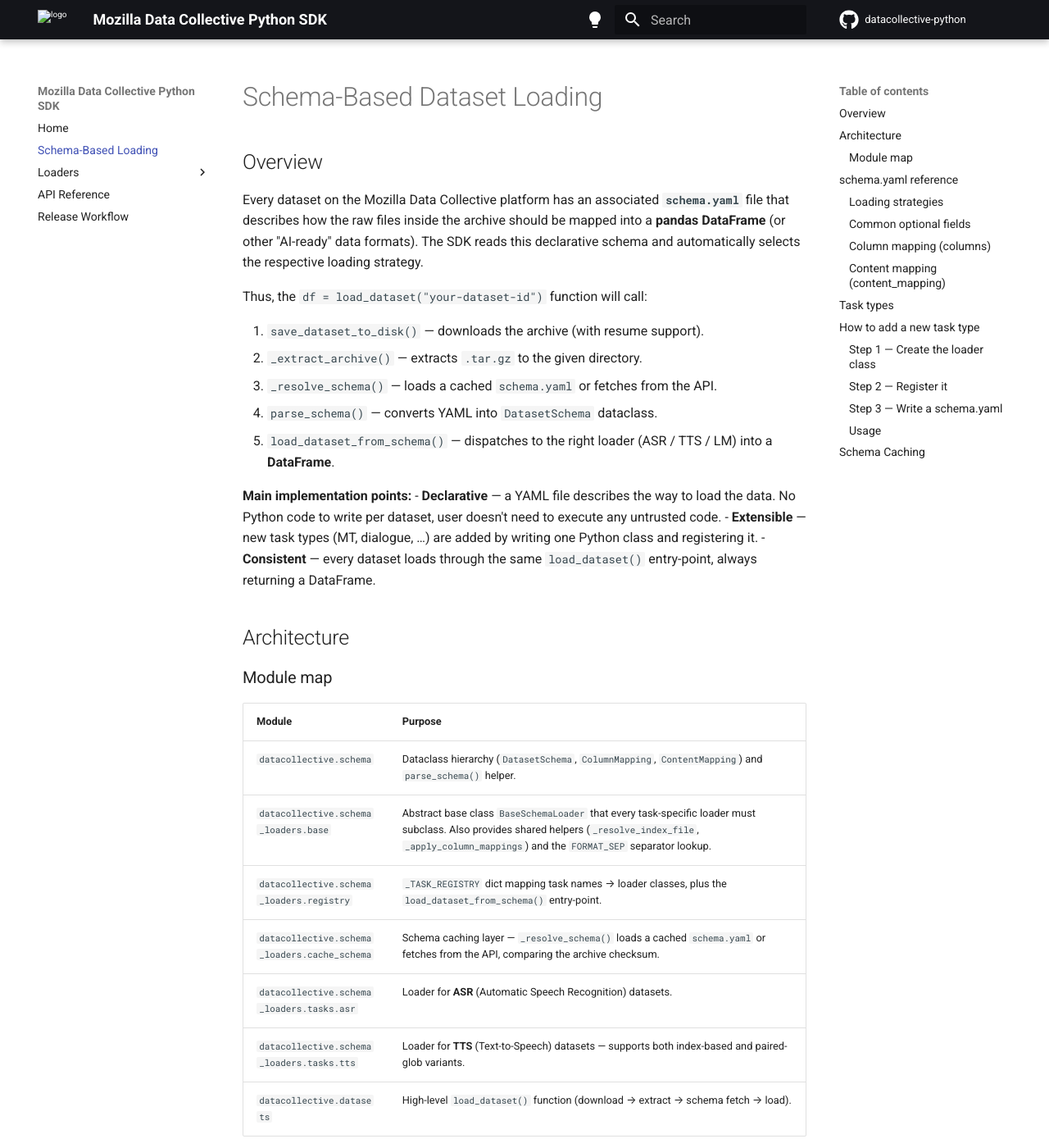
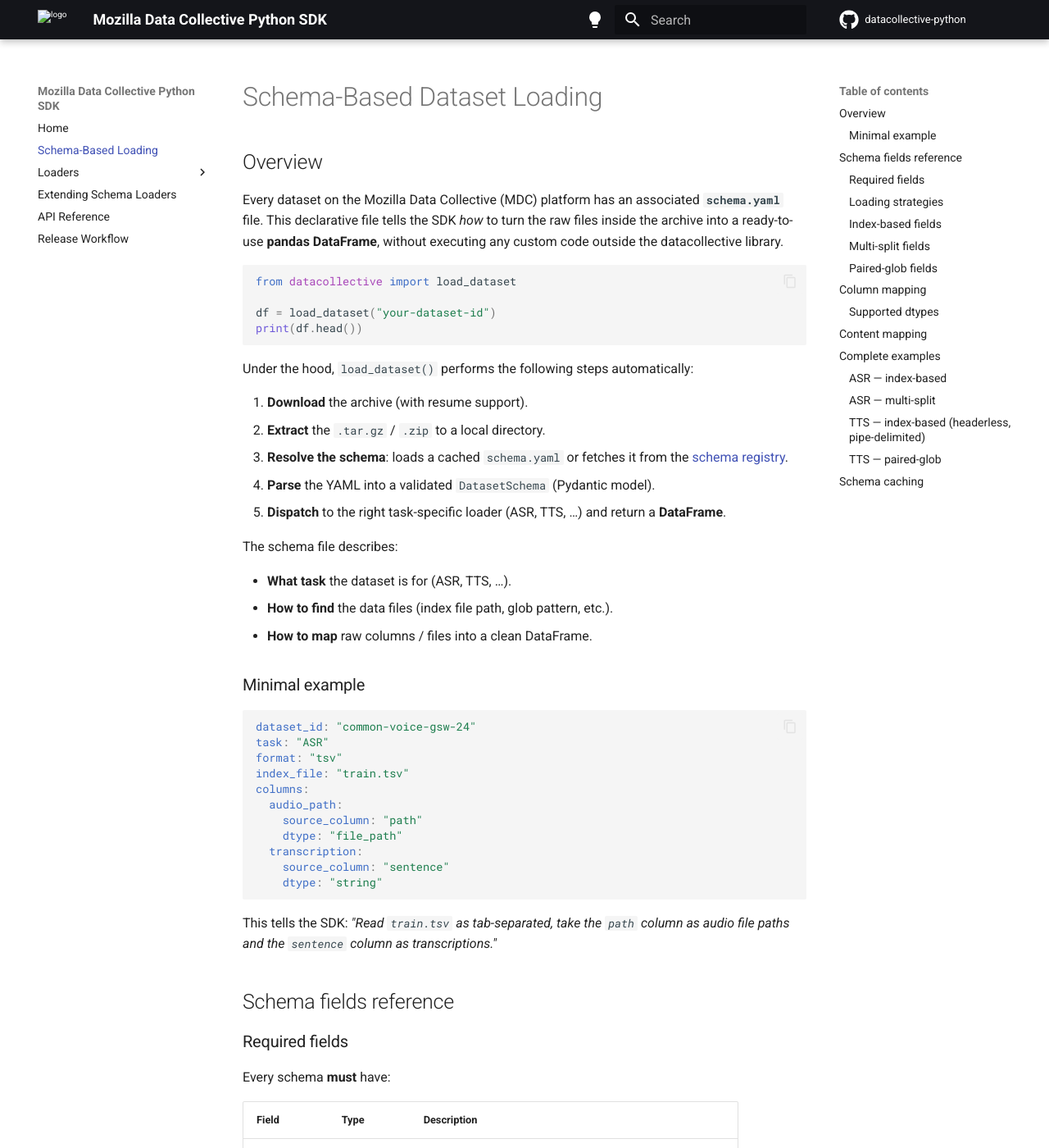
Before and after one commit to Mozilla-Data-Collective/datacollective-python, an MkDocs documentation site: the page built from docs/schema_parse.md, in a window 1280 px wide and 1400 px high. Shown: the whole window at 82% size. Built offline with MkDocs 1.6.1 and Material for MkDocs 9.7.7, drawn with Linux system fonts in a browser that asks for light colours; comment, search, counter and statistics services are not loaded; some of the changed text lies outside the part shown.

Commit message:
Better docs

````diff
--- /dev/null
+++ b/docs/extend_the_schemas.md
@@ -0,0 +1,231 @@
+# Extending the Schema Loaders
+
+This guide is for **SDK contributors** and **dataset owners** who want to add
+support for new task types, extend existing loading strategies, or write a
+`schema.yaml` for a new dataset.
+
+## 1. How to add a new task type
+
+Adding support for a new task (e.g. **MT** — Machine Translation) takes three
+steps.
+
+### Step 1 — Create the loader class
+
+Create a new file under `src/datacollective/schema_loaders/tasks/`, e.g.
+`mt.py`:
+
+```python
+from __future__ import annotations
+
+from pathlib import Path
+
+import pandas as pd
+
+from datacollective.schema import DatasetSchema
+from datacollective.schema_loaders.base import BaseSchemaLoader
+
+
+class MTLoader(BaseSchemaLoader):
+    """Load a machine-translation dataset."""
+
+    def __init__(self, schema: DatasetSchema, extract_dir: Path) -> None:
+        super().__init__(schema, extract_dir)
+        # Validate required schema fields
+        if not schema.index_file:
+            raise ValueError("MT schema must specify 'index_file'")
+        if not schema.format:
+            raise ValueError("MT schema must specify 'format'")
+        if not schema.columns:
+            raise ValueError("MT schema must specify 'columns'")
+
+    def load(self) -> pd.DataFrame:
+        # BaseSchemaLoader provides _load_index_file() and
+        # _apply_column_mappings() for index-based loading.
+        raw_df = self._load_index_file()
+        return self._apply_column_mappings(raw_df)
+```
+
+`BaseSchemaLoader` provides shared helpers you can reuse:
+
+| Method | Purpose |
+|---|---|
+| `_load_index_file()` | Read the index file (CSV / TSV / pipe) into a raw DataFrame. |
+| `_resolve_index_file()` | Find the index file recursively and return the shallowest match. |
+| `_apply_column_mappings()` | Rename and convert columns according to the `columns` schema field. |
+
+### Step 2 — Register the loader
+
+In `src/datacollective/schema_loaders/registry.py`, import your class and add
+it to `_TASK_REGISTRY`:
+
+```python
+from datacollective.schema_loaders.tasks.mt import MTLoader
+
+_TASK_REGISTRY: dict[str, Type[BaseSchemaLoader]] = {
+    "ASR": ASRLoader,
+    "TTS": TTSLoader,
+    "MT":  MTLoader,      # ← new
+}
+```
+
+The registry key **must** be uppercase (the SDK normalises the `task` field to
+upper case during parsing).
+
+### Step 3 — Write tests
+
+Add a test file `tests/test_mt_loader.py` that exercises your loader with
+synthetic data. Follow the existing test patterns in `tests/`.
+
+---
+
+## 2. How to extend or update existing tasks / strategies
+
+### Adding a new strategy to an existing task
+
+Strategies are identified by the `root_strategy` field in the schema. The
+strategy constants are defined in
+`datacollective.schema_loaders.base`:
+
+| Constant | Value | Used by |
+|---|---|---|
+| `STRATEGY_MULTI_SPLIT` | `"multi_split"` | ASR |
+| `STRATEGY_PAIRED_GLOB` | `"paired_glob"` | TTS |
+| `STRATEGY_GLOB` | `"glob"` | *(available for future use)* |
+
+To add a new strategy:
+
+1. **Define a constant** in `base.py` (e.g. `STRATEGY_ALIGNED = "aligned"`).
+2. **Export it** from `schema_loaders/__init__.py`.
+3. **Add a branch** in the relevant loader's `load()` method:
+
+```python
+from datacollective.schema_loaders.base import STRATEGY_ALIGNED
+
+class ASRLoader(BaseSchemaLoader):
+    def load(self) -> pd.DataFrame:
+        if self.schema.root_strategy == STRATEGY_ALIGNED:
+            return self._load_aligned()
+        if self.schema.root_strategy == STRATEGY_MULTI_SPLIT:
+            return self._load_multi_split()
+        return self._load_index_based()
+```
+
+4. **Add any new schema fields** to the `DatasetSchema` Pydantic model in
+   `schema.py` and update the `known_keys` set in `parse_schema()`.
+
+### Adding new fields to the schema
+
+The `DatasetSchema` model lives in `src/datacollective/schema.py`. To add a
+new field:
+
+1. Add it to the `DatasetSchema` class with a sensible default:
+
+```python
+class DatasetSchema(BaseModel):
+    # ...existing fields...
+    my_new_field: str | None = None
+```
+
+2. Add the key to the `known_keys` set in `parse_schema()` so it is not
+   captured in `extra`:
+
+```python
+known_keys = {
+    # ...existing keys...
+    "my_new_field",
+}
+```
+
+3. Wire the field into the `DatasetSchema(...)` constructor call at the bottom
+   of `parse_schema()`.
+
+The `to_yaml_dict()` method uses `model_dump(exclude_defaults=True)`, so new
+fields with default values will only appear in the serialised YAML when
+explicitly set.
+
+---
+
+## 3. How to create a `schema.yaml` for a dataset
+
+If you are a **dataset owner** and want your dataset to be loadable via
+`load_dataset()`, you need to write a `schema.yaml` and submit it to the
+[dataset schema registry](https://github.com/Mozilla-Data-Collective/dataset-schema-registry).
+
+### Step-by-step
+
+1. **Inspect your archive.** Extract it and understand the file layout:
+   - Is there a CSV / TSV index file? → Use the **index-based** strategy.
+   - Are there separate files per split? → Use **multi-split**.
+   - Are there paired text + audio files? → Use **paired-glob**.
+
+2. **Identify your task type.** Pick the task that matches your data (ASR,
+   TTS, etc.).  Run `datacollective.schema_loaders.registry.get_task_loader("ASR")`
+   to check if the task is already supported.
+
+3. **Write the schema.**  Start from a minimal template:
+
+```yaml
+dataset_id: "your-dataset-id"   # must match the MDC dataset ID
+task: "ASR"                       # or "TTS", etc.
+format: "tsv"
+index_file: "metadata.tsv"
+columns:
+  audio_path:
+    source_column: "audio"
+    dtype: "file_path"
+  transcription:
+    source_column: "text"
+    dtype: "string"
+```
+
+4. **Test locally.** Place the `schema.yaml` in your extracted dataset
+   directory and try loading:
+
+```python
+from pathlib import Path
+from datacollective.schema import parse_schema
+from datacollective.schema_loaders.registry import load_dataset_from_schema
+
+schema = parse_schema(Path("path/to/schema.yaml"))
+df = load_dataset_from_schema(schema, extract_dir=Path("path/to/extracted/"))
+print(df.head())
+```
+
+5. **Submit to the registry.** Open a pull request to the
+   [dataset-schema-registry](https://github.com/Mozilla-Data-Collective/dataset-schema-registry)
+   repository adding your `schema.yaml` under `registry/<your-dataset-id>/schema.yaml`.
+
+### Schema field reference
+
+See the [Schema-Based Loading](schema_parse.md) page for the full field
+reference, column mapping syntax, and complete examples.
+
+---
+
+## Architecture overview
+
+### Module map
+
+| Module | Purpose |
+|---|---|
+| `datacollective.schema` | Pydantic models (`DatasetSchema`, `ColumnMapping`, `ContentMapping`) and `parse_schema()` helper. |
+| `datacollective.schema_loaders.base` | Abstract base class `BaseSchemaLoader`, shared helpers (`_load_index_file`, `_resolve_index_file`, `_apply_column_mappings`), format separators (`FORMAT_SEP`), and strategy constants (`STRATEGY_*`). |
+| `datacollective.schema_loaders.registry` | `_TASK_REGISTRY` dict mapping task names → loader classes, plus the `load_dataset_from_schema()` entry-point. |
+| `datacollective.schema_loaders.cache_schema` | Schema caching layer — `_resolve_schema()` loads a cached `schema.yaml` or fetches from the API, comparing the archive checksum. |
+| `datacollective.schema_loaders.tasks.asr` | Loader for **ASR** datasets (index-based and multi-split strategies). |
+| `datacollective.schema_loaders.tasks.tts` | Loader for **TTS** datasets (index-based and paired-glob strategies). |
+| `datacollective.datasets` | High-level `load_dataset()` function (download → extract → schema → load). |
+
+### Data flow
+
+```
+load_dataset("id")
+  ├── save_dataset_to_disk()       → downloads archive
+  ├── _extract_archive()           → extracts to local dir
+  ├── _resolve_schema()            → cached or remote schema.yaml
+  │     ├── parse_schema()         → DatasetSchema (Pydantic)
+  │     └── _save_schema_to_disk() → caches with checksum
+  └── load_dataset_from_schema()
+        ├── get_task_loader()      → looks up _TASK_REGISTRY
+        └── loader.load()          → returns pd.DataFrame
+```
--- a/docs/schema_parse.md
+++ b/docs/schema_parse.md
@@ -2,221 +2,247 @@
 
 ## Overview
 
-Every dataset on the Mozilla Data Collective platform has an
-associated **`schema.yaml`** file that describes how the raw files inside the
-archive should be mapped into a **pandas DataFrame** (or other "AI-ready" data formats).  The SDK reads this declarative schema and
-automatically selects the respective loading strategy.
+Every dataset on the Mozilla Data Collective (MDC) platform has an
+associated **`schema.yaml`** file. This declarative file tells the SDK *how* to
+turn the raw files inside the archive into a ready-to-use **pandas DataFrame**,
+without executing any custom code outside the datacollective library.
 
-Thus, the `df = load_dataset("your-dataset-id")` function will call:
+```python
+from datacollective import load_dataset
 
-1. `save_dataset_to_disk()` — downloads the archive (with resume support).
-2. `_extract_archive()` — extracts `.tar.gz` to the given directory.
-3. `_resolve_schema()` — loads a cached `schema.yaml` or fetches from the API.
-4. `parse_schema()` — converts YAML into `DatasetSchema` dataclass.
-5. `load_dataset_from_schema()` — dispatches to the right loader (ASR / TTS / LM) into a **DataFrame**.
+df = load_dataset("your-dataset-id")
+print(df.head())
+```
+
+Under the hood, `load_dataset()` performs the following steps automatically:
+
+1. **Download** the archive (with resume support).
+2. **Extract** the `.tar.gz` / `.zip` to a local directory.
+3. **Resolve the schema**: loads a cached `schema.yaml` or fetches it from
+   the [schema registry](https://github.com/Mozilla-Data-Collective/dataset-schema-registry).
+4. **Parse** the YAML into a validated `DatasetSchema` (Pydantic model).
+5. **Dispatch** to the right task-specific loader (ASR, TTS, …) and return a
+   **DataFrame**.
+
+The schema file describes:
+
+- **What task** the dataset is for (ASR, TTS, …).
+- **How to find** the data files (index file path, glob pattern, etc.).
+- **How to map** raw columns / files into a clean DataFrame.
+
+### Minimal example
+
+```yaml
+dataset_id: "common-voice-gsw-24"
+task: "ASR"
+format: "tsv"
+index_file: "train.tsv"
+columns:
+  audio_path:
+    source_column: "path"
+    dtype: "file_path"
+  transcription:
+    source_column: "sentence"
+    dtype: "string"
+```
+
+This tells the SDK: *"Read `train.tsv` as tab-separated, take the `path`
+column as audio file paths and the `sentence` column as transcriptions."*
 
 
-**Main implementation points:**
-- **Declarative** — a YAML file describes the way to load the data. No Python code to write per
-  dataset, user doesn't need to execute any untrusted code.
-- **Extensible** — new task types (MT, dialogue, …) are added by writing one
-  Python class and registering it.
-- **Consistent** — every dataset loads through the same `load_dataset()` entry-point, always returning a DataFrame.
+## Schema fields reference
 
+### Required fields
 
+Every schema **must** have:
 
-## Architecture
-
-### Module map
-
-| Module | Purpose |
-|---|---|
-| `datacollective.schema` | Dataclass hierarchy (`DatasetSchema`, `ColumnMapping`, `ContentMapping`) and `parse_schema()` helper. |
-| `datacollective.schema_loaders.base` | Abstract base class `BaseSchemaLoader` that every task-specific loader must subclass. Also provides shared helpers (`_resolve_index_file`, `_apply_column_mappings`) and the `FORMAT_SEP` separator lookup. |
-| `datacollective.schema_loaders.registry` | `_TASK_REGISTRY` dict mapping task names → loader classes, plus the `load_dataset_from_schema()` entry-point. |
-| `datacollective.schema_loaders.cache_schema` | Schema caching layer — `_resolve_schema()` loads a cached `schema.yaml` or fetches from the API, comparing the archive checksum. |
-| `datacollective.schema_loaders.tasks.asr` | Loader for **ASR** (Automatic Speech Recognition) datasets. |
-| `datacollective.schema_loaders.tasks.tts` | Loader for **TTS** (Text-to-Speech) datasets — supports both index-based and paired-glob variants. |
-| `datacollective.datasets` | High-level `load_dataset()` function (download → extract → schema fetch → load). |
-
-
-## `schema.yaml` reference
-
-Every schema **must** have two fields:
-
-| Field | Type | Description |
-|---|---|---|
-| `dataset_id` | `str` | Unique dataset identifier on MDC. |
-| `task` | `str` | Task type |
-
-All other fields depend on the **loading strategy** used by the task.
+| Field | Type | Description                                                         |
+|---|---|---------------------------------------------------------------------|
+| `dataset_id` | `str` | Unique dataset identifier on MDC.                                   |
+| `task` | `str` | Task type: determines which loader is used (e.g. `"ASR"`, `"TTS"`). |
 
 ### Loading strategies
 
-There are two strategies, determined by the schema fields that are present:
+The remaining fields depend on which **strategy** the dataset uses.  The
+strategy is inferred from the fields present in the schema:
 
-| Strategy | When to use | Key fields |
-|---|---|---|
-| **Index-based** | A metadata file (CSV/TSV/pipe) lists each sample with columns you map to logical names. | `format`, `index_file`, `columns`, optionally `base_audio_path`, `separator`, `has_header`, `encoding`. |
-| **Glob-based** | No single index file — the loader scans the directory tree for files matching a pattern. | `root_strategy`, `file_pattern`, and either `content_mapping` (LM) or `audio_extension` (paired-glob TTS). |
+| Strategy | When to use                                                         | Key fields |
+|---|---------------------------------------------------------------------|---|
+| **Index-based** (default) | A metadata file (CSV / TSV / pipe-delimited) lists each sample.     | `format`, `index_file`, `columns` |
+| **Multi-split** | Multiple split files (train, dev, test, …) each containing samples. | `root_strategy: "multi_split"`, `splits` |
+| **Paired-glob** | Each audio file has a matching `.txt` file, no index file at all.   | `root_strategy: "paired_glob"`, `file_pattern`, `audio_extension` |
 
-
-### Common optional fields
+### Index-based fields
 
 | Field | Default | Description |
 |---|---|---|
-| `separator` | Inferred from `format` | Explicit column separator (e.g. `"\|"`). |
+| `format` | — | File format: `"csv"`, `"tsv"`, or `"pipe"`. |
+| `index_file` | — | Path to the metadata file, relative to the dataset root. |
+| `columns` | — | Mapping of logical column names → source columns (see below). |
+| `base_audio_path` | `""` | Directory prefix prepended to `file_path` dtype columns. |
+| `separator` | Inferred from `format` | Explicit column separator override (e.g. `"\|"`). |
 | `has_header` | `true` | Whether the index file has a header row. When `false`, `source_column` must be a positional integer. |
 | `encoding` | `"utf-8"` | File encoding (e.g. `"utf-8-sig"` for files with a BOM). |
+
+### Multi-split fields
+
+| Field | Default | Description |
+|---|---|---|
+| `root_strategy` | — | Must be `"multi_split"`. |
+| `splits` | — | List of split names to load (e.g. `["train", "dev", "test"]`). |
+| `splits_file_pattern` | `"**/*.tsv"` | Glob pattern to locate split files. |
+| `columns` | *(optional)* | Column mappings applied to every split frame. |
 | `base_audio_path` | `""` | Directory prefix prepended to `file_path` dtype columns. |
 
-### Column mapping (`columns`)
+### Paired-glob fields
 
-Used by index-based loaders.  Each key is the **logical** column name that will
-appear in the resulting DataFrame.
+| Field | Default | Description |
+|---|---|---|
+| `root_strategy` | — | Must be `"paired_glob"`. |
+| `file_pattern` | — | Glob pattern to find text files (e.g. `"**/*.txt"`). |
+| `audio_extension` | — | Extension of the matching audio files (e.g. `".webm"`). |
+
+
+## Column mapping
+
+Used by **index-based** and **multi-split** strategies.  Each key under
+`columns` is the **logical** column name that will appear in the resulting
+DataFrame:
+
 ```yaml
 columns:
   audio_path:
-    source_column: "path"   # column name in the index file (or int for headerless)
-    dtype: "file_path"      # see dtype table below
+    source_column: "path"       # column name in the index file
+    dtype: "file_path"          # see dtype table below
   transcription:
     source_column: "sentence"
     dtype: "string"
   speaker_id:
     source_column: "client_id"
     dtype: "category"
-    optional: true           # skip silently if missing
+    optional: true              # skip silently if the column is missing
 ```
 
-**Supported dtypes:**
+For **headerless** files (`has_header: false`), use a positional integer
+instead of a column name:
+
+```yaml
+columns:
+  audio_path:
+    source_column: 0
+    dtype: "file_path"
+  transcription:
+    source_column: 1
+    dtype: "string"
+```
+
+### Supported dtypes
 
 | dtype | Behaviour |
 |---|---|
-| `string` | Cast to `str`. |
+| `string` | Cast to `str` (default). |
 | `file_path` | Resolve to an absolute path: `extract_dir / base_audio_path / value`. |
 | `category` | Cast to pandas `Categorical`. |
 | `int` | Numeric coercion → nullable `Int64`. |
 | `float` | Numeric coercion → `float64`. |
 
-### Content mapping (`content_mapping`)
+## Content mapping
 
-
-Used by the LM glob-based loader to describe how file contents become DataFrame
-columns.
+Used by **glob-based** strategies to describe how file contents become
+DataFrame columns:
 
 ```yaml
 content_mapping:
-  text: "file_content"     # each file's text becomes the "text" column
-  meta_source: "file_name" # filename becomes the "meta_source" column
+  text: "file_content"     # each file's text → "text" column
+  meta_source: "file_name" # filename → "meta_source" column
 ```
 
+---
 
-## Task types
+## Complete examples
 
-Read the docstrings in the respective loader classes for detailed field requirements and examples.
+### ASR — index-based
 
-
-## How to add a new task type
-
-Adding support for a new task (e.g. **MT** — Machine Translation) takes three
-steps:
-
-### Step 1 — Create the loader class
-
-Create a new file `src/datacollective/schema_loaders/mt.py`:
-
-```python
-from __future__ import annotations
-from pathlib import Path
-import pandas as pd
-from datacollective.schema import DatasetSchema
-from datacollective.schema_loaders.base import BaseSchemaLoader, FORMAT_SEP
-class MTLoader(BaseSchemaLoader):
-    """Load a machine-translation dataset."""
-    def __init__(self, schema: DatasetSchema, extract_dir: Path) -> None:
-        super().__init__(schema, extract_dir)
-        # validate required schema fields here
-        if not schema.index_file:
-            raise ValueError("MT schema must specify 'index_file'")
-    def load(self) -> pd.DataFrame:
-        # BaseSchemaLoader provides _resolve_index_file() and
-        # _apply_column_mappings() for index-based loading.
-        index_path = self._resolve_index_file()
-        sep = self.schema.separator or FORMAT_SEP.get(self.schema.format or "", ",")
-        header = "infer" if self.schema.has_header else None
-        raw_df = pd.read_csv(index_path, sep=sep, header=header,
-                             encoding=self.schema.encoding)
-        return self._apply_column_mappings(raw_df)
+```yaml
+dataset_id: "common-voice-gsw-24"
+task: "ASR"
+format: "tsv"
+index_file: "train.tsv"
+base_audio_path: "clips/"
+columns:
+  audio_path:
+    source_column: "path"
+    dtype: "file_path"
+  transcription:
+    source_column: "sentence"
+    dtype: "string"
+  speaker_id:
+    source_column: "client_id"
+    dtype: "category"
+    optional: true
 ```
 
-### Step 2 — Register it
+### ASR — multi-split
 
-In `src/datacollective/schema_loaders/registry.py`, import and add the class:
-
-```python
-from datacollective.schema_loaders.mt import MTLoader
-_TASK_REGISTRY: dict[str, Type[BaseSchemaLoader]] = {
-    "ASR": ASRLoader,
-    "LM":  LMLoader,
-    "TTS": TTSLoader,
-    "MT":  MTLoader,      # ← new
-}
+```yaml
+dataset_id: "common-voice-gsw-24"
+task: "ASR"
+root_strategy: "multi_split"
+splits:
+  - dev
+  - train
+  - test
+splits_file_pattern: "**/*.tsv"
+base_audio_path: "clips/"
+columns:
+  audio_path:
+    source_column: "path"
+    dtype: "file_path"
+  transcription:
+    source_column: "sentence"
+    dtype: "string"
 ```
 
-### Step 3 — Write a `schema.yaml`
+### TTS — index-based (headerless, pipe-delimited)
+
 ```yaml
-dataset_id: "my-mt-dataset"
-task: "MT"
-format: "tsv"
-index_file: "parallel.tsv"
+dataset_id: "aso-ckb-tts"
+task: "TTS"
+format: "pipe"
+separator: "|"
+has_header: false
+index_file: "metadata.csv"
+base_audio_path: "wavs/"
 columns:
-  source_text:
-    source_column: "src"
+  audio_path:
+    source_column: 0
+    dtype: "file_path"
+  transcription:
+    source_column: 1
     dtype: "string"
-  target_text:
-    source_column: "tgt"
-    dtype: "string"
-  language_pair:
-    source_column: "pair"
-    dtype: "category"
 ```
 
-Now the `load_dataset()` will be able to route datasets of `task: "MT"` schemas to your new loader automatically.
+### TTS — paired-glob
 
-
-### Usage
-
-From the user POV all this logic is hidden. The user only needs the dataset ID and the SDK will handle the download,
-extraction, schema fetching and parsing:
-
-```python
-from datacollective import load_dataset
-df = load_dataset("your-dataset-id")
-print(df.head())
+```yaml
+dataset_id: "pl-PL-darkman"
+task: "TTS"
+root_strategy: "paired_glob"
+file_pattern: "**/*.txt"
+audio_extension: ".webm"
 ```
 
-Under the hood this calls:
-1. `save_dataset_to_disk()` — downloads the archive (with resume support).
-2. `_extract_archive()` — extracts `.tar.gz` / `.zip`.
-3. `_resolve_schema()` — loads a cached `schema.yaml` or fetches from the API (see below).
-4. `parse_schema()` — converts YAML into `DatasetSchema` dataclass.
-5. `load_dataset_from_schema()` — dispatches to the right loader (ASR / TTS / LM) into a **DataFrame**.
-
-
-## Schema Caching
+## Schema caching
 
 The SDK caches the `schema.yaml` inside the extracted dataset directory to
-minimise redundant API calls.  The caching logic
-(`datacollective.schema_loaders.cache_schema`) works as follows:
+minimise API calls:
 
-1. When `load_dataset()` runs, it obtains a download plan from the API which
-   includes the **archive checksum** of the dataset.
-2. If a `schema.yaml` exists locally **with a checksum**, the stored checksum
-   is compared against the archive checksum.  When they match the local copy is
-   returned without fetching the remote schema.
-3. If the checksums differ (e.g. the dataset archive was updated), or no local
-   cache exists, the remote schema is fetched from the registry.  The archive
-   checksum is then written into the cached `schema.yaml` so that subsequent
-   loads can skip the remote fetch.
-4. If the remote registry does not have a schema for the dataset, a local
-   cached copy is used as a fallback when available.
+1. When `load_dataset()` runs, it obtains the **archive checksum** from the
+   download plan.
+2. If a local `schema.yaml` exists and its stored `checksum` matches the
+   archive checksum, the cached copy is used and no network request needed.
+3. If the checksums differ (dataset was updated) or no cache exists, the
+   schema is fetched from the remote registry and saved locally with the
+   current checksum.
+4. If the remote registry has no schema, a local cache is used as a fallback
+   when available.
--- a/mkdocs.yml
+++ b/mkdocs.yml
@@ -8,6 +8,7 @@
   - Loaders:
     - ASR: loaders/asr.md
     - TTS: loaders/tts.md
+  - Extending Schema Loaders: extend_the_schemas.md
   - API Reference: api.md
   - Release Workflow: release.md
 
````
